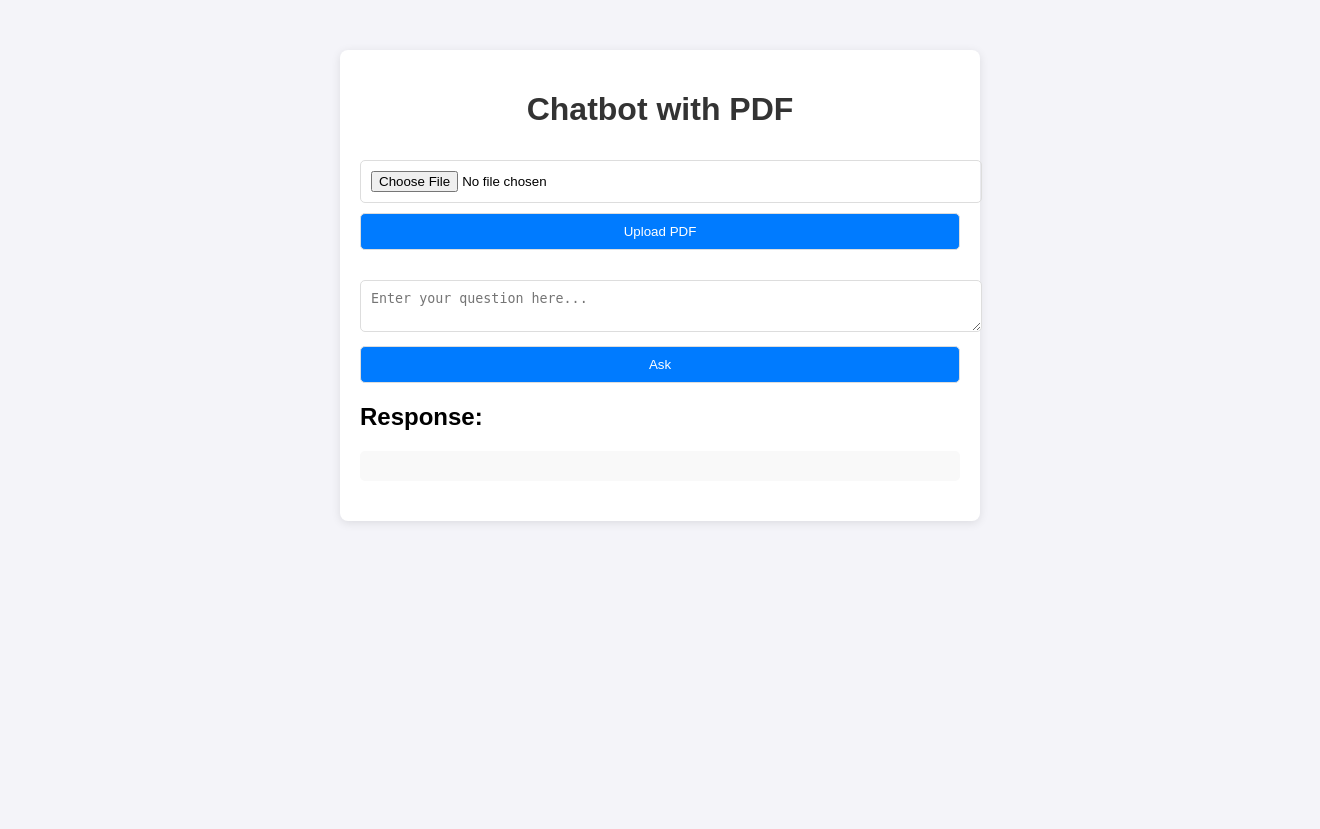
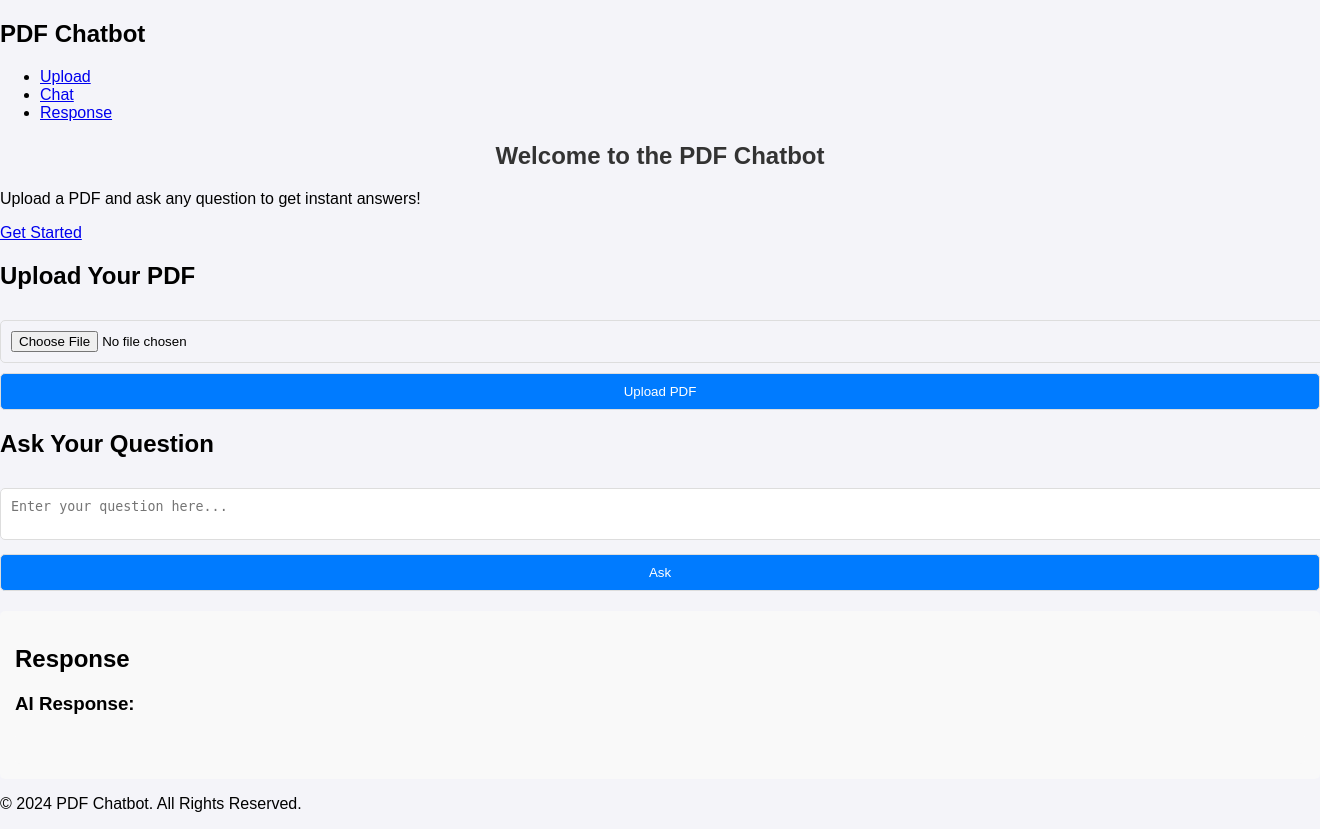
Before and after one commit to ashishmission93/CHATBOT-NMIMS, a Flask app: template templates/index.html in a window 1320 px wide; the page is wider, and only the part inside the window is pictured. Before the commit the page ends 523 px from the top of that part, so only its background shows below. Run offline with Flask 2, Linux system fonts and the light colour scheme; the template is opened without the code that fills it, so the values that code supplies are empty.

Commit message:
Update index.html

```diff
--- a/templates/index.html
+++ b/templates/index.html
@@ -3,25 +3,72 @@
 <head>
     <meta charset="UTF-8">
     <meta name="viewport" content="width=device-width, initial-scale=1.0">
-    <title>Chatbot with PDF</title>
+    <title>PDF Chatbot</title>
     <link rel="stylesheet" href="/static/styles.css">
+    <link href="https://fonts.googleapis.com/css2?family=Roboto:wght@400;500;700&display=swap" rel="stylesheet">
 </head>
 <body>
-    <div class="container">
-        <h1>Chatbot with PDF</h1>
-        <div class="upload-section">
-            <input type="file" id="pdfUpload" accept=".pdf">
-            <button onclick="uploadPDF()">Upload PDF</button>
+    <!-- Navigation Bar -->
+    <header>
+        <nav class="navbar">
+            <div class="logo">
+                <h2>PDF Chatbot</h2>
+            </div>
+            <ul class="nav-links">
+                <li><a href="#upload">Upload</a></li>
+                <li><a href="#chat">Chat</a></li>
+                <li><a href="#response">Response</a></li>
+            </ul>
+        </nav>
+    </header>
+
+    <!-- Hero Section -->
+    <section class="hero">
+        <div class="hero-content">
+            <h1>Welcome to the PDF Chatbot</h1>
+            <p>Upload a PDF and ask any question to get instant answers!</p>
+            <a href="#upload" class="btn-primary">Get Started</a>
         </div>
-        <div class="chat-section">
-            <textarea id="query" placeholder="Enter your question here..."></textarea>
-            <button onclick="askQuery()">Ask</button>
+    </section>
+
+    <!-- Upload Section -->
+    <section id="upload" class="section">
+        <div class="section-container">
+            <h2 class="section-title">Upload Your PDF</h2>
+            <div class="upload-section">
+                <input type="file" id="pdfUpload" accept=".pdf" class="file-input">
+                <button onclick="uploadPDF()" class="btn-secondary">Upload PDF</button>
+            </div>
         </div>
-        <div class="response-section">
-            <h2>Response:</h2>
-            <div id="response"></div>
+    </section>
+
+    <!-- Chat Section -->
+    <section id="chat" class="section">
+        <div class="section-container">
+            <h2 class="section-title">Ask Your Question</h2>
+            <div class="chat-section">
+                <textarea id="query" class="query-input" placeholder="Enter your question here..."></textarea>
+                <button onclick="askQuery()" class="btn-secondary">Ask</button>
+            </div>
         </div>
-    </div>
+    </section>
+
+    <!-- Response Section -->
+    <section id="response" class="section">
+        <div class="section-container">
+            <h2 class="section-title">Response</h2>
+            <div class="response-box">
+                <h3>AI Response:</h3>
+                <div id="response" class="response-content"></div>
+            </div>
+        </div>
+    </section>
+
+    <!-- Footer -->
+    <footer>
+        <p>&copy; 2024 PDF Chatbot. All Rights Reserved.</p>
+    </footer>
+
     <script src="/static/scripts.js"></script>
 </body>
 </html>
```
